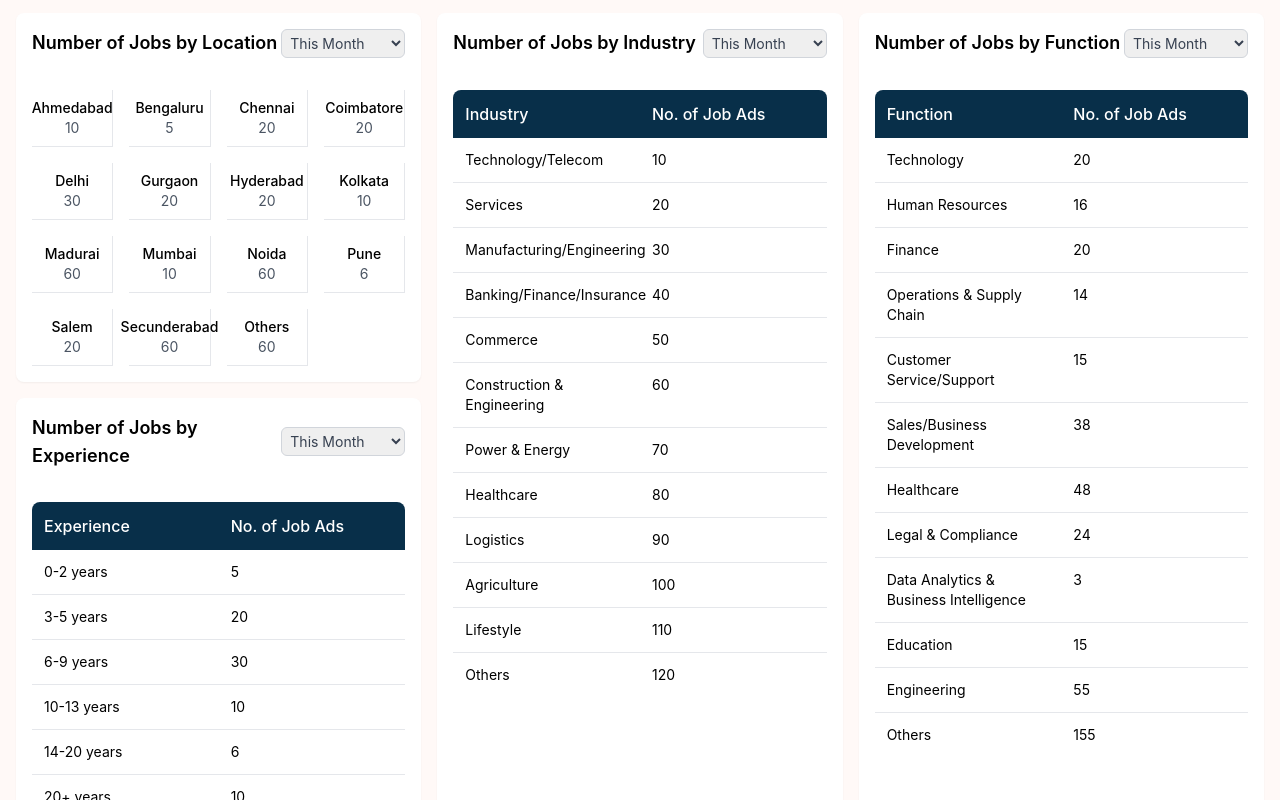
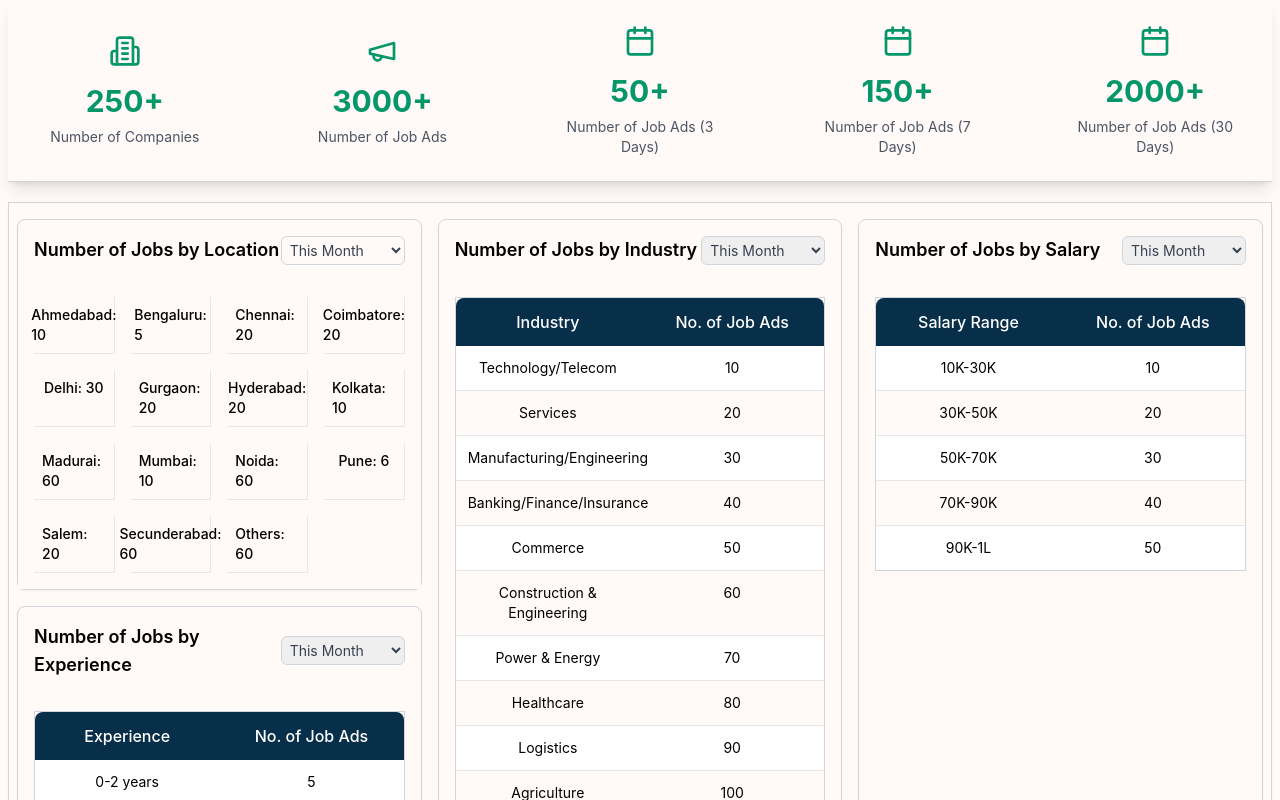
Before and after one commit to shanakasp/web-app, a React (Create React App) app: page / in a window 1280 px wide. Shown: the part 900-1700 px from the top of the page. Built offline with nearby package versions, Linux system fonts and the light colour scheme; a web font is replaced by a local one.

Commit message:
changed 4 files

```diff
--- a/src/pages/Landingpage/JobStatistics.jsx
+++ /dev/null
@@ -1,120 +0,0 @@
-import { ChevronDown } from "lucide-react";
-import React from "react";
-
-const JobStatisticsDashboard = () => {
-  const DropdownButton = ({ text }) => (
-    <button className="flex items-center text-gray-600 text-sm hover:bg-gray-100 px-3 py-1 rounded">
-      {text}
-      <ChevronDown className="w-4 h-4 ml-1" />
-    </button>
-  );
-
-  return (
-    <div className="max-w-7xl mx-auto p-4 space-y-6">
-      <div className="grid grid-cols-1 xl:grid-cols-3 gap-6">
-        {/* Location Section */}
-        <div className="bg-white rounded-lg shadow p-6">
-          <div className="flex justify-between items-center mb-4">
-            <h2 className="text-lg font-semibold">
-              Number of Jobs by Location
-            </h2>
-            <DropdownButton text="This Month" />
-          </div>
-          <div className="flex flex-wrap gap-2">
-            <div className="flex items-center bg-gray-100 rounded-full px-4 py-2">
-              <span className="text-sm">Ahmedabad: 10</span>
-            </div>
-            {/* Add other location tags as needed */}
-          </div>
-        </div>
-
-        {/* Industry Section */}
-        <div className="bg-white rounded-lg shadow p-6">
-          <div className="flex justify-between items-center mb-4">
-            <h2 className="text-lg font-semibold">
-              Number of Jobs by Industry
-            </h2>
-            <DropdownButton text="This Month" />
-          </div>
-          <div className="overflow-x-auto">
-            <table className="w-full">
-              <thead>
-                <tr className="bg-navy-800 text-white">
-                  <th className="text-left p-3 rounded-tl-lg">Industry</th>
-                  <th className="text-right p-3 rounded-tr-lg">
-                    No. of Job Ads
-                  </th>
-                </tr>
-              </thead>
-              <tbody className="divide-y">
-                <tr className="hover:bg-gray-50">
-                  <td className="p-3">Technology/Telecom</td>
-                  <td className="p-3 text-right">10</td>
-                </tr>
-                {/* Add other industry rows as needed */}
-              </tbody>
-            </table>
-          </div>
-        </div>
-
-        {/* Function Section */}
-        <div className="bg-white rounded-lg shadow p-6">
-          <div className="flex justify-between items-center mb-4">
-            <h2 className="text-lg font-semibold">
-              Number of Jobs by Function
-            </h2>
-            <DropdownButton text="This Month" />
-          </div>
-          <div className="overflow-x-auto">
-            <table className="w-full">
-              <thead>
-                <tr className="bg-navy-800 text-white">
-                  <th className="text-left p-3 rounded-tl-lg">Function</th>
-                  <th className="text-right p-3 rounded-tr-lg">
-                    No. of Job Ads
-                  </th>
-                </tr>
-              </thead>
-              <tbody className="divide-y">
-                <tr className="hover:bg-gray-50">
-                  <td className="p-3">Technology</td>
-                  <td className="p-3 text-right">20</td>
-                </tr>
-                {/* Add other function rows as needed */}
-              </tbody>
-            </table>
-          </div>
-        </div>
-      </div>
-
-      {/* Experience Section */}
-      <div className="bg-white rounded-lg shadow p-6">
-        <div className="flex justify-between items-center mb-4">
-          <h2 className="text-lg font-semibold">
-            Number of Jobs by Experience
-          </h2>
-          <DropdownButton text="This Month" />
-        </div>
-        <div className="overflow-x-auto">
-          <table className="w-full">
-            <thead>
-              <tr className="bg-navy-800 text-white">
-                <th className="text-left p-3 rounded-tl-lg">Experience</th>
-                <th className="text-right p-3 rounded-tr-lg">No. of Job Ads</th>
-              </tr>
-            </thead>
-            <tbody className="divide-y">
-              <tr className="hover:bg-gray-50">
-                <td className="p-3">0-2 years</td>
-                <td className="p-3 text-right">5</td>
-              </tr>
-              {/* Add other experience rows as needed */}
-            </tbody>
-          </table>
-        </div>
-      </div>
-    </div>
-  );
-};
-
-export default JobStatisticsDashboard;
--- a/src/pages/Landingpage/StatsPanel.jsx
+++ b/src/pages/Landingpage/StatsPanel.jsx
@@ -31,22 +31,42 @@ const StatsPanel = () => {
   ];
 
   return (
-    <div className="w-full mx-auto px-4 rounded-lg bg-[#fff9f7]">
-      <div className="grid grid-cols-1 md:grid-cols-2 lg:grid-cols-3 gap-4 py-8">
+    <div className="w-full mx-auto pt-5 px-2 bg-[#fff9f7] z-30">
+      {/* Stats cards overlaid on waves */}
+      <div className="relative z-10 w-full bg-[#fff9f7] pb-5 ">
+        <div className="grid grid-cols-1 md:grid-cols-3 lg:grid-cols-5 gap-6 border-b border-gray-300 shadow-lg">
+          {stats.map((stat, index) => (
+            <div
+              key={index}
+              className="bg-[#fff9f7] bg-opacity-90 backdrop-blur-sm p-6 flex flex-col items-center justify-center hover:shadow-xl transition-shadow duration-300"
+            >
+              <div className="mb-4">{stat.icon}</div>
+              <div className="text-emerald-600 text-3xl font-bold mb-2">
+                {stat.value}
+              </div>
+              <div className="text-gray-600 text-sm text-center">
+                {stat.label}
+              </div>
+            </div>
+          ))}
+        </div>
+      </div>
+
+      <div className="grid grid-cols-1 md:grid-cols-2 lg:grid-cols-3  mb-5 gap-4 bg-[#fff9f7] z-30 shadow-sm border border-gray-300 py-4 px-2 shadow-sm ">
         {/* Left Column - 2 tables */}
         <div className="space-y-4">
-          <div className="flex flex-col bg-white rounded-lg shadow-sm hover:shadow-md transition-shadow duration-200">
+          <div className="flex flex-col bg-[#fff9f7] rounded-lg shadow-sm border border-gray-300 hover:shadow-md transition-shadow duration-200">
             <div className="flex items-center justify-between p-4">
               <h2 className="text-lg font-semibold">
                 Number of Jobs by Location
               </h2>
-              <select className="border border-gray-300 rounded-md p-1 text-sm text-gray-700">
+              <select className="border border-gray-300 rounded-md p-1 text-sm text-gray-700 bg-[#fff9f7]">
                 <option>This Month</option>
                 <option>Last Month</option>
                 <option>Last 3 Months</option>
               </select>
             </div>
-            <div className="grid grid-cols-2 sm:grid-cols-4 gap-4 p-4">
+            <div className="grid grid-cols-2 sm:grid-cols-4 gap-4 p-4 bg-[#fff9f7]">
               {[
                 { location: "Ahmedabad", count: 10 },
                 { location: "Bengaluru", count: 5 },
@@ -68,14 +88,15 @@ const StatsPanel = () => {
                   key={index}
                   className="flex flex-col items-center border-r border-b border-gray-200 border-solid p-2"
                 >
-                  <span className="text-sm font-medium">{job.location}</span>
-                  <span className="text-sm text-gray-600">{job.count}</span>
+                  <span className="text-sm font-medium">
+                    {job.location}: {job.count}
+                  </span>
                 </div>
               ))}
             </div>
           </div>
 
-          <div className="flex flex-col bg-white rounded-lg shadow-sm hover:shadow-md transition-shadow duration-200">
+          <div className="flex flex-col bg-[#fff9f7] rounded-lg shadow-sm border border-gray-300 hover:shadow-md transition-shadow duration-200">
             <div className="flex items-center justify-between p-4">
               <h2 className="text-lg font-semibold">
                 Number of Jobs by Experience
@@ -86,11 +107,13 @@ const StatsPanel = () => {
                 <option>Last 3 Months</option>
               </select>
             </div>
-            <div className="p-4">
-              <div className="w-full">
+            <div className="p-4 bg-[#fff9f7]">
+              <div className="w-full border border-gray-300">
                 <div className="grid grid-cols-2 bg-sky-950 text-white rounded-t-lg">
-                  <div className="p-3 font-medium">Experience</div>
-                  <div className="p-3 font-medium">No. of Job Ads</div>
+                  <div className="p-3 font-medium text-center">Experience</div>
+                  <div className="p-3 font-medium text-center">
+                    No. of Job Ads
+                  </div>
                 </div>
                 <div className="divide-y divide-gray-200">
                   {[
@@ -103,10 +126,14 @@ const StatsPanel = () => {
                   ].map((item, index) => (
                     <div
                       key={index}
-                      className="grid grid-cols-2 hover:bg-gray-50"
+                      className={`grid grid-cols-2 hover:bg-gray-50 ${
+                        index % 2 === 0 ? "bg-white" : "bg-[#fff9f7]"
+                      }`}
                     >
-                      <div className="p-3 text-sm">{item.exp}</div>
-                      <div className="p-3 text-sm">{item.count}</div>
+                      <div className="p-3 text-sm text-center">{item.exp}</div>
+                      <div className="p-3 text-sm text-center">
+                        {item.count}
+                      </div>
                     </div>
                   ))}
                 </div>
@@ -116,7 +143,7 @@ const StatsPanel = () => {
         </div>
 
         {/* Middle Column */}
-        <div className="flex flex-col bg-white rounded-lg shadow-sm hover:shadow-md transition-shadow duration-200">
+        <div className="flex flex-col bg-fff9f7 rounded-lg shadow-sm border border-gray-300 hover:shadow-md transition-shadow duration-200">
           <div className="flex items-center justify-between p-4">
             <h2 className="text-lg font-semibold">
               Number of Jobs by Industry
@@ -127,11 +154,13 @@ const StatsPanel = () => {
               <option>Last 3 Months</option>
             </select>
           </div>
-          <div className="p-4">
-            <div className="w-full">
+          <div className="p-4 bg-[#fff9f7]">
+            <div className="w-full border border-gray-300">
               <div className="grid grid-cols-2 bg-sky-950 text-white rounded-t-lg">
-                <div className="p-3 font-medium">Industry</div>
-                <div className="p-3 font-medium">No. of Job Ads</div>
+                <div className="p-3 font-medium text-center">Industry</div>
+                <div className="p-3 font-medium text-center">
+                  No. of Job Ads
+                </div>
               </div>
               <div className="divide-y divide-gray-200">
                 {[
@@ -150,10 +179,14 @@ const StatsPanel = () => {
                 ].map((item, index) => (
                   <div
                     key={index}
-                    className="grid grid-cols-2 hover:bg-gray-50"
+                    className={`grid grid-cols-2 hover:bg-gray-50 ${
+                      index % 2 === 0 ? "bg-white" : "bg-[#fff9f7]"
+                    }`}
                   >
-                    <div className="p-3 text-sm">{item.industry}</div>
-                    <div className="p-3 text-sm">{item.count}</div>
+                    <div className="p-3 text-sm text-center">
+                      {item.industry}
+                    </div>
+                    <div className="p-3 text-sm text-center">{item.count}</div>
                   </div>
                 ))}
               </div>
@@ -162,47 +195,39 @@ const StatsPanel = () => {
         </div>
 
         {/* Right Column */}
-        <div className="flex flex-col bg-white rounded-lg shadow-sm hover:shadow-md transition-shadow duration-200">
+        <div className="flex flex-col bg-fff9f7 rounded-lg shadow-sm border border-gray-300 hover:shadow-md transition-shadow duration-200">
           <div className="flex items-center justify-between p-4">
-            <h2 className="text-lg font-semibold">
-              Number of Jobs by Function
-            </h2>
+            <h2 className="text-lg font-semibold">Number of Jobs by Salary</h2>
             <select className="border border-gray-300 rounded-md p-1 text-sm text-gray-700">
               <option>This Month</option>
               <option>Last Month</option>
               <option>Last 3 Months</option>
             </select>
           </div>
-          <div className="p-4">
-            <div className="w-full">
+          <div className="p-4 bg-[#fff9f7]">
+            <div className="w-full border border-gray-300">
               <div className="grid grid-cols-2 bg-sky-950 text-white rounded-t-lg">
-                <div className="p-3 font-medium">Function</div>
-                <div className="p-3 font-medium">No. of Job Ads</div>
+                <div className="p-3 font-medium text-center">Salary Range</div>
+                <div className="p-3 font-medium text-center">
+                  No. of Job Ads
+                </div>
               </div>
               <div className="divide-y divide-gray-200">
                 {[
-                  { function: "Technology", count: 20 },
-                  { function: "Human Resources", count: 16 },
-                  { function: "Finance", count: 20 },
-                  { function: "Operations & Supply Chain", count: 14 },
-                  { function: "Customer Service/Support", count: 15 },
-                  { function: "Sales/Business Development", count: 38 },
-                  { function: "Healthcare", count: 48 },
-                  { function: "Legal & Compliance", count: 24 },
-                  {
-                    function: "Data Analytics & Business Intelligence",
-                    count: 3,
-                  },
-                  { function: "Education", count: 15 },
-                  { function: "Engineering", count: 55 },
-                  { function: "Others", count: 155 },
+                  { salary: "10K-30K", count: 10 },
+                  { salary: "30K-50K", count: 20 },
+                  { salary: "50K-70K", count: 30 },
+                  { salary: "70K-90K", count: 40 },
+                  { salary: "90K-1L", count: 50 },
                 ].map((item, index) => (
                   <div
                     key={index}
-                    className="grid grid-cols-2 hover:bg-gray-50"
+                    className={`grid grid-cols-2 hover:bg-gray-50 ${
+                      index % 2 === 0 ? "bg-white" : "bg-[#fff9f7]"
+                    }`}
                   >
-                    <div className="p-3 text-sm">{item.function}</div>
-                    <div className="p-3 text-sm">{item.count}</div>
+                    <div className="p-3 text-sm text-center">{item.salary}</div>
+                    <div className="p-3 text-sm text-center">{item.count}</div>
                   </div>
                 ))}
               </div>
--- a/src/pages/Landingpage/Wavedesign.jsx
+++ b/src/pages/Landingpage/Wavedesign.jsx
@@ -1,3 +1,4 @@
+import { Building2, Calendar, Speaker } from "lucide-react";
 import React from "react";
 import wave1 from "../../Images/Rectangle 16.png";
 import wave2 from "../../Images/Rectangle 18.png";
@@ -5,9 +6,37 @@ import wave3 from "../../Images/Rectangle 19.png";
 import wave4 from "../../Images/Rectangle 20.png";
 
 const WaveDesign = () => {
+  const stats = [
+    {
+      icon: <Building2 className="w-8 h-8 text-emerald-600" />,
+      value: "250+",
+      label: "Number of Companies",
+    },
+    {
+      icon: <Speaker className="w-8 h-8 text-emerald-600" />,
+      value: "3000+",
+      label: "Number of Job Ads",
+    },
+    {
+      icon: <Calendar className="w-8 h-8 text-emerald-600" />,
+      value: "50+",
+      label: "Number of Job Ads(3 Days)",
+    },
+    {
+      icon: <Calendar className="w-8 h-8 text-emerald-600" />,
+      value: "150+",
+      label: "Number of Job Ads(7 Days)",
+    },
+    {
+      icon: <Calendar className="w-8 h-8 text-emerald-600" />,
+      value: "2000+",
+      label: "Number of Job Ads(30 Days)",
+    },
+  ];
+
   return (
-    <div className="absolute w-full h-full overflow-hidden -z-10">
-      {/* Wave Layer 1 (Rectangle 18) */}
+    <div className="relative w-full -z-10 ">
+      {/* Wave backgrounds */}
       <div className="absolute inset-0 w-full h-full">
         <img
           src={wave1}
@@ -15,7 +44,6 @@ const WaveDesign = () => {
           className="w-full h-25 object-cover object-top"
         />
       </div>
-      {/* Wave Layer 2 (Rectangle 19) */}
       <div className="absolute inset-0 w-full h-full">
         <img
           src={wave4}
@@ -23,7 +51,6 @@ const WaveDesign = () => {
           className="w-full mt-3 h-25 object-cover object-top"
         />
       </div>
-      {/* Wave Layer 3 (Rectangle 20) */}
       <div className="absolute inset-0 w-full h-full">
         <img
           src={wave3}
@@ -31,7 +58,6 @@ const WaveDesign = () => {
           className="w-full h-25 object-cover object-top"
         />
       </div>
-      {/* Wave Layer 4 (Rectangle 16) */}
       <div className="absolute inset-0 w-full h-full">
         <img
           src={wave2}
```
Also changed, not shown: src/Images/Commercial.png (added).
